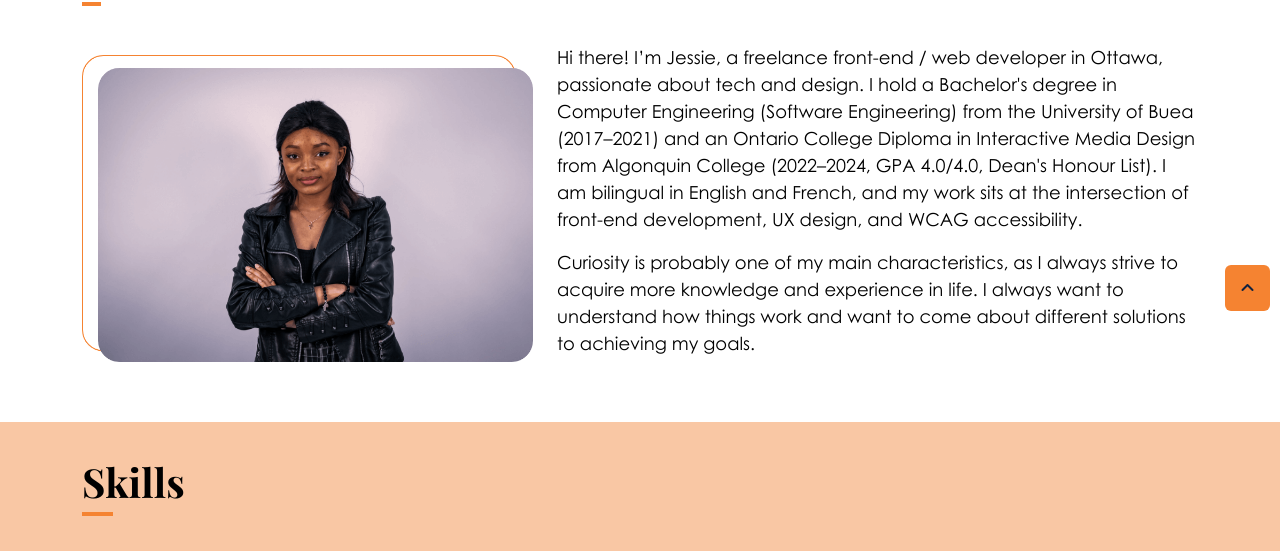
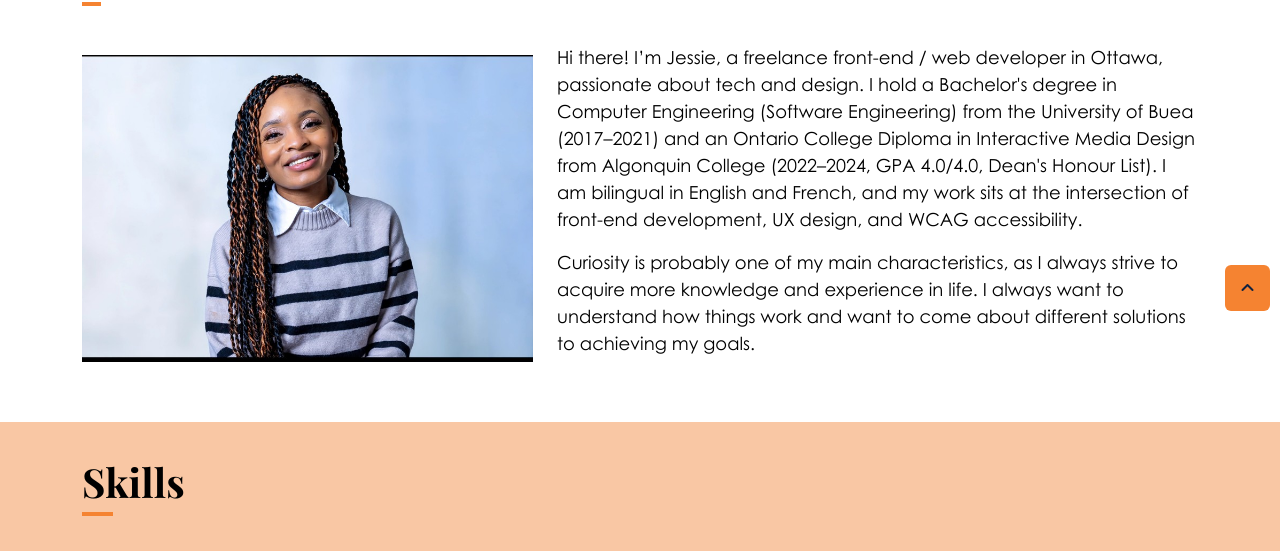
Before and after one commit to mbek0002/portfolio, a plain HTML site: page about.html in a window 1280 px wide. Shown: the part 469-1020 px from the top of the page. Drawn offline with nearby package versions, Linux system fonts and the light colour scheme.

Commit message:
Swap About bio photo to new portrait

```diff
--- a/about.html
+++ b/about.html
@@ -67,7 +67,7 @@
 
             <div class="row align-items-center">
                 <div class="col-md-6 col-xl-5 mb-4 mb-md-0">
-                    <img src="images/about-bio.png" alt="Jessie's Picture" data-aos="zoom-in" data-aos-duration="2000" class="img-fluid">
+                    <img src="images/jess-about.jpg" alt="Jessie's Picture" data-aos="zoom-in" data-aos-duration="2000" class="img-fluid">
                 </div>
                 <div class="col-md-6 col-xl-7">
                     <p>
```
